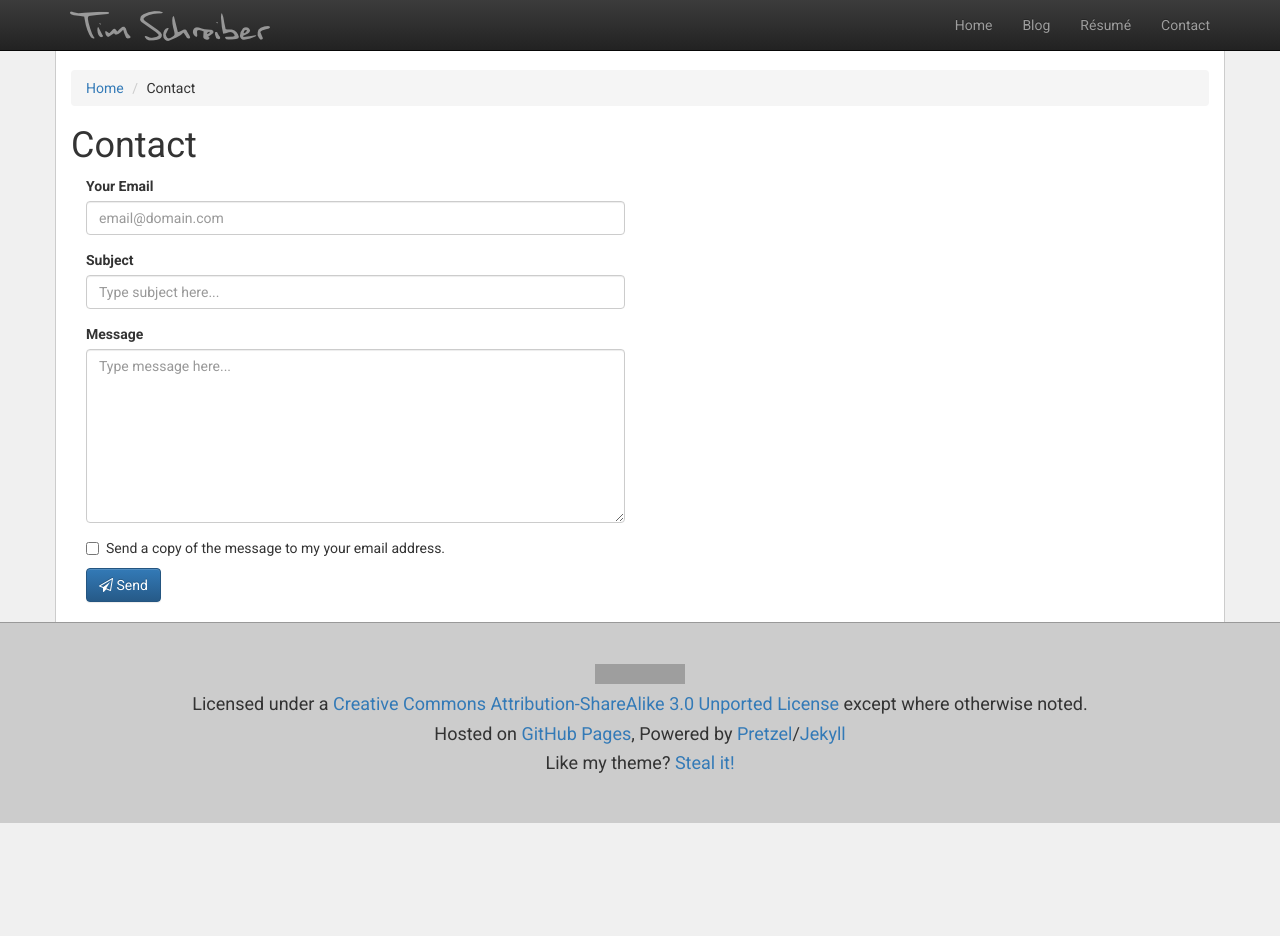
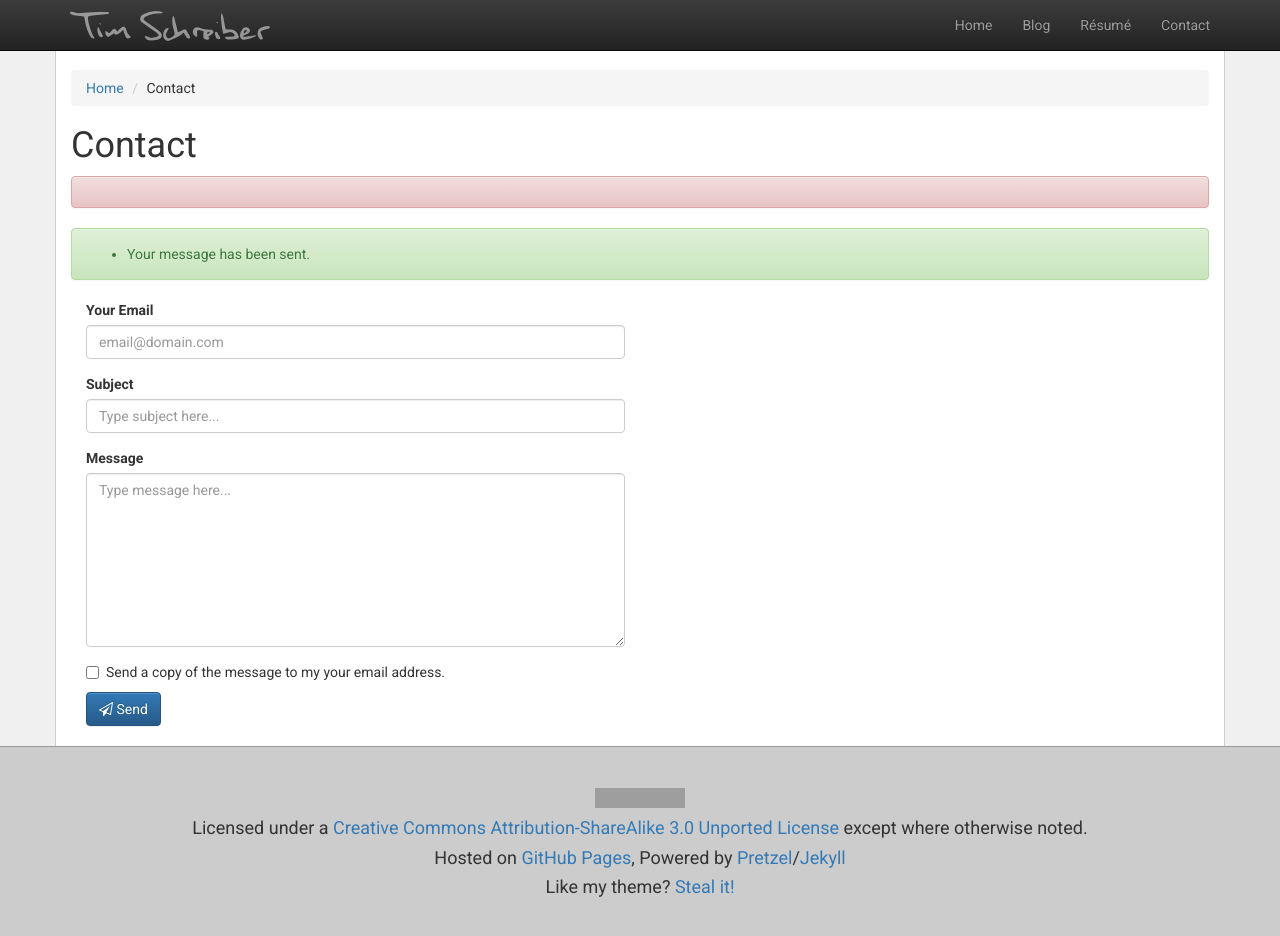
Before and after one commit to timschreiber/timschreiber.github.com, a Jekyll site: the page built from contact/contact.md, in a window 1280 px wide and 947 px high. Shown: the top 936 px of the window. Built offline with Jekyll 4.4.1, drawn with Linux system fonts in a browser that asks for light colours; nearby versions of some CDN libraries; grey boxes are pictures that could not be loaded.

Commit message:
Update contact.md

```diff
--- a/contact/contact.md
+++ b/contact/contact.md
@@ -11,6 +11,18 @@ description : "Use this form to contact Timothy P. Schreiber."
 </ol>
 
 <h1 class="collapse-top-margin">Contact</h1>
+
+<div id="errMsgs" class="alert alert-danger">
+	<ul>
+	</ul>
+</div>
+
+<div id="okMsg" class="alert alert-success">
+	<ul>
+		<li>Your message has been sent.</li>
+	</ul>
+</div>
+
 
 <div class="col-xs-12 col-sm-10 col-md-8 col-lg-6">
 	<form id="contactForm">
```
